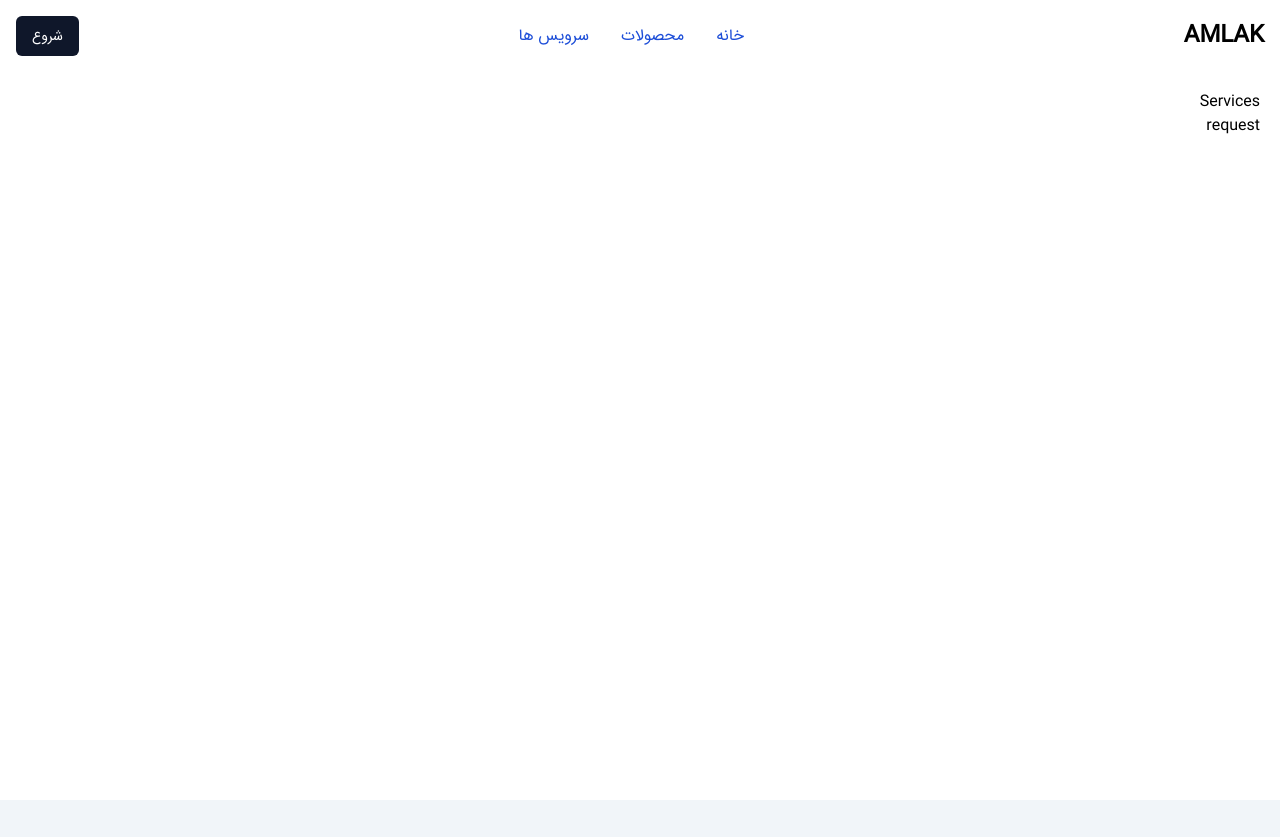
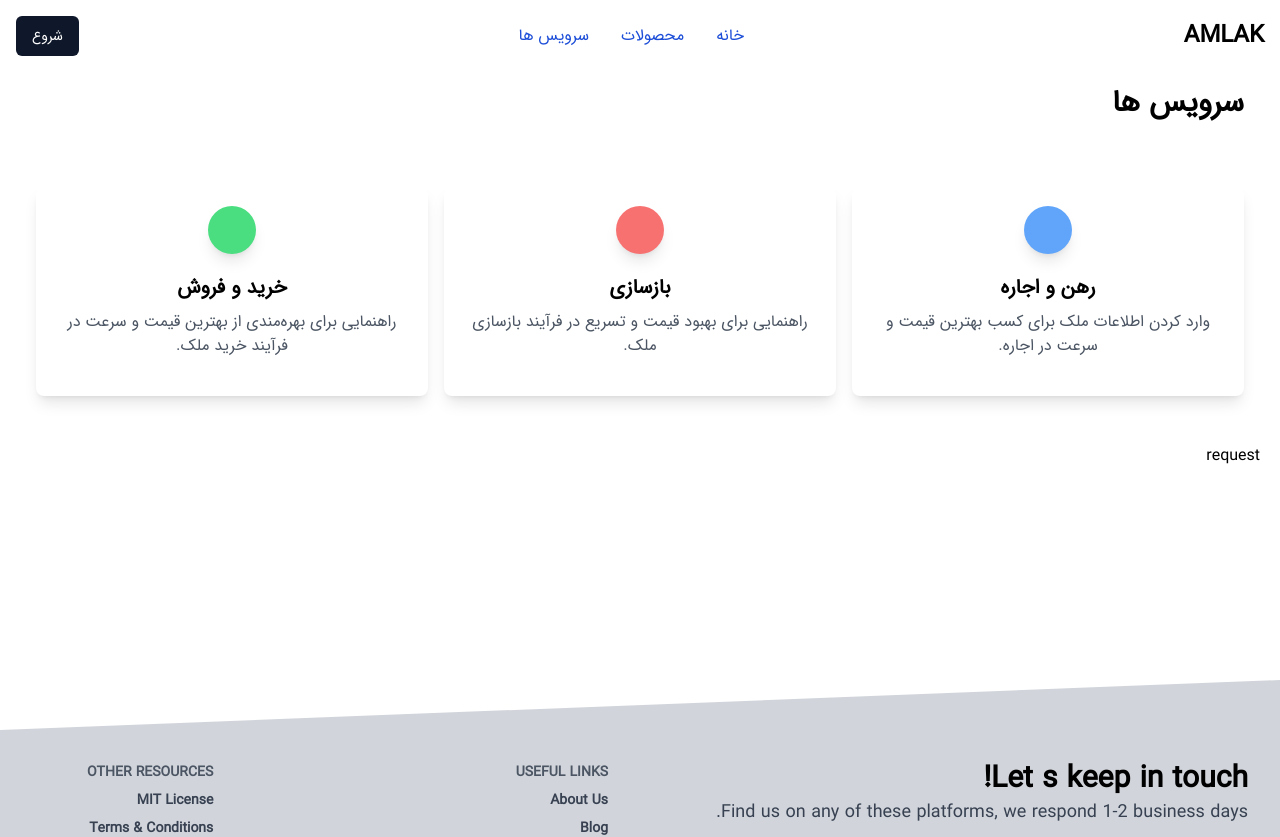
Before and after one commit to ashkansabbaghi/dr.amlak.frontend.next, a Next.js app: page /services in a window 1280 px wide. Shown: the top 837 px of the page. Before the commit the page ends 800 px from the top, so only its background shows below. Built offline with nearby package versions, Linux system fonts and the light colour scheme.

Commit message:
change design landing componenets cardService design page services

```diff
--- a/app/layout.tsx
+++ b/app/layout.tsx
@@ -2,6 +2,7 @@ import type { Metadata } from "next";
 import "./globals.css";
 import localFont from "next/font/local";
 import Header from "@/components/Header";
+import Footer from "../components/Footer";
 
 
 export const metadata: Metadata = {
@@ -23,9 +24,10 @@ export default function RootLayout({
 
       <body className={`bg-slate-100 ${iranSans.className}`}>
         <Header />
-        <main className="min-h-[calc(100vh-70px)] relative top-[70px] p-5 bg-white">
+        <main className="min-h-[calc(100vh-70px)] relative top-[70px] px-5 bg-white">
           {children}
         </main>
+        <Footer />
       </body>
     </html>
   );
--- a/app/page.tsx
+++ b/app/page.tsx
@@ -1,9 +1,9 @@
-import Footer from "../components/Footer";
+import CardService from "@/components/CardService"
+
 
 export default function Home() {
   return (
     <>
-      <main>
       <div className="relative pt-16 pb-32 flex content-center items-center justify-center"
         style={{
           minHeight: "75vh"
@@ -12,7 +12,7 @@ export default function Home() {
           style={{
             backgroundImage: "url('https://images.unsplash.com/photo-1557804506-669a67965ba0?ixlib=rb-1.2.1&ixid=eyJhcHBfaWQiOjEyMDd9&auto=format&fit=crop&w=1267&q=80')"
           }}>
-            <span id="blackOverlay" className="w-full h-full absolute opacity-75 bg-black"></span>
+          <span id="blackOverlay" className="w-full h-full absolute opacity-85 bg-black"></span>
         </div>
         <div className="container relative mx-auto">
           <div className="items-center flex flex-wrap">
@@ -46,51 +46,26 @@ export default function Home() {
       <section className="pb-20 bg-green-100 -mt-24">
         <div className="container mx-auto px-4">
           <div className="flex flex-wrap">
-              <div className="lg:pt-12 pt-6 w-full md:w-4/12 px-4 text-center">
-                <div className="relative flex flex-col min-w-0 break-words bg-white w-full mb-8 shadow-lg rounded-lg">
-                  <div className="px-4 py-5 flex-auto">
-                    <div className="text-white p-3 text-center inline-flex items-center justify-center w-12 h-12 mb-5 shadow-lg rounded-full bg-red-400">
-                      <i className="fas fa-award"></i>
-                    </div>
-                    <h6 className="text-xl font-semibold">Awarded Agency</h6>
-                    <p className="mt-2 mb-4 text-gray-600">
-                      Divide details about your product or agency work into parts. A paragraph describing a feature will be enough.
-                    </p>
-                  </div>
-                </div>
-              </div>
+            <CardService
+              icons={<i className="fas fa-award"></i>}
+              title={"Awarded Agency"}
+              desc={" Divide details about your product or agency work into parts. A paragraph describing a feature will be enough."}
+              colorIcon={"bg-blue-400"}
+              className={"lg:pt-12 pt-6 w-full md:w-4/12 px-4 text-center"} />
 
-              <div className="w-full md:w-4/12 px-4 text-center">
-                <div className="relative flex flex-col min-w-0 break-words bg-white w-full mb-8 shadow-lg rounded-lg">
-                  <div className="px-4 py-5 flex-auto">
-                    <div className="text-white p-3 text-center inline-flex items-center justify-center w-12 h-12 mb-5 shadow-lg rounded-full bg-blue-400">
-                      <i className="fas fa-retweet"></i>
-                    </div>
-                    <h6 className="text-xl font-semibold">
-                      Free Revisions
-                    </h6>
-                    <p className="mt-2 mb-4 text-gray-600">
-                      Keep you user engaged by providing meaningful information. Remember that by this time, the user is curious.
-                    </p>
-                  </div>
-                </div>
-              </div>
+            <CardService
+              icons={<i className="fas fa-award"></i>}
+              title={"Free Revisions"}
+              desc={" Divide details about your product or agency work into parts. A paragraph describing a feature will be enough."}
+              colorIcon={"bg-blue-400"}
+              className={"w-full md:w-4/12 px-4 text-center"} />
 
-              <div className="pt-6 w-full md:w-4/12 px-4 text-center">
-                <div className="relative flex flex-col min-w-0 break-words bg-white w-full mb-8 shadow-lg rounded-lg">
-                  <div className="px-4 py-5 flex-auto">
-                    <div className="text-white p-3 text-center inline-flex items-center justify-center w-12 h-12 mb-5 shadow-lg rounded-full bg-green-400">
-                      <i className="fas fa-fingerprint"></i>
-                    </div>
-                    <h6 className="text-xl font-semibold">
-                      Verified Company
-                    </h6>
-                    <p className="mt-2 mb-4 text-gray-600">
-                      Write a few lines about each one. A paragraph describing a feature will be enough. Keep you user engaged!
-                    </p>
-                  </div>
-                </div>
-              </div>
+            <CardService
+              icons={<i className="fas fa-award"></i>}
+              title={"Free Revisions"}
+              desc={" Divide details about your product or agency work into parts. A paragraph describing a feature will be enough."}
+              colorIcon={"bg-blue-400"}
+              className={"pt-6 w-full md:w-4/12 px-4 text-center"} />
           </div>
 
 
@@ -121,7 +96,7 @@ export default function Home() {
               </a>
             </div>
 
-              <div className="w-full md:w-4/12 px-4 mr-auto ml-auto">
+            <div className="w-full md:w-4/12 px-4 mr-auto ml-auto transform -rotate-6">
               <div className="relative flex flex-col min-w-0 break-words bg-white w-full mb-6 shadow-lg rounded-lg bg-pink-600">
                 <img
                   alt="..."
@@ -565,8 +540,6 @@ export default function Home() {
           </div>
         </div>
       </section>
-      </main>
-      <Footer />
     </>
   )
 }
--- a/app/services/page.tsx
+++ b/app/services/page.tsx
@@ -1,9 +1,47 @@
+import CardService from "@/components/CardService";
 import Link from "next/link";
 
 export default function Services() {
   return (
     <>
-      <p>Services</p>
+      <div className="container p-4">
+        <h1 className="text-3xl font-bold mb-16">سرویس ها</h1>
+        <div className="grid grid-cols-3 gap-4">
+          <Link href={"services/rent"} >
+            <CardService
+              className={"w-auto text-center"}
+              icons={<i className="fas fa-award"></i>}
+              title={"رهن و اجاره"}
+              desc={"وارد کردن اطلاعات ملک برای کسب بهترین قیمت و سرعت در اجاره."}
+              colorIcon={"bg-blue-400"}
+              heightCart={"h-[210px]"}
+            />
+          </Link>
+          <Link href={"services/rebuilding"} >
+            <CardService
+              className={"w-auto text-center"}
+              icons={<i className="fas fa-award"></i>}
+              title={"بازسازی"}
+              desc={" راهنمایی برای بهبود قیمت و تسریع در فرآیند بازسازی ملک."}
+              colorIcon={"bg-red-400"}
+              heightCart={"h-[210px]"}
+            />
+          </Link>
+          <Link href={"services/sales"} >
+            <CardService
+              className={"w-auto text-center"}
+              icons={<i className="fas fa-award"></i>}
+              title={"خرید و فروش"}
+              desc={"راهنمایی برای بهره‌مندی از بهترین قیمت و سرعت در فرآیند خرید ملک."}
+              colorIcon={"bg-green-400"}
+              heightCart={"h-[210px]"}
+            />
+          </Link>
+        </div>
+      </div>
+
+
+
       <Link href="/services/request">request</Link>
     </>
   )
--- /dev/null
+++ b/components/CardService.tsx
@@ -0,0 +1,34 @@
+function CardService({ icons , title, desc, colorIcon  , className , heightCart}: {
+    icons: React.ReactNode;
+    title: string;
+    desc: string;
+    colorIcon: string;
+    className: string;
+    heightCart : string;
+}) {
+    return (
+        <>
+ <div className={className}>
+            <div className="relative flex flex-col min-w-0 break-words bg-white w-full mb-8 shadow-lg rounded-lg">
+                <div className={`px-4 py-5 flex-auto ${heightCart}`}>
+                    <div className={`text-white p-3 text-center inline-flex items-center justify-center w-12 h-12 mb-5 shadow-lg rounded-full ${colorIcon}`}>
+                        {icons}
+                    </div>
+                    <h6 className="text-xl font-semibold">{title}</h6>
+                    <p className="mt-2 mb-4 text-gray-600">
+                        {desc}
+                    </p>
+                </div>
+            </div>
+            </div>
+        </>
+    )
+}
+
+CardService.defaultProps = {
+    heightCart : "h-auto",
+    colorIcon: "bg-gray-400",
+    icons : <i className="fas fa-award" />
+}
+
+export default CardService
--- a/components/Header.tsx
+++ b/components/Header.tsx
@@ -5,7 +5,7 @@ import Link from "next/link";
 export default function Header() {
   return (
     <div className="bg-white dark:bg-gray-900 fixed w-full z-20 top-0 start-0 ">
-      <div className="max-w-screen-xl flex flex-wrap items-center justify-between mx-auto p-4">
+      <div className="container flex flex-wrap items-center justify-between mx-auto p-4">
         <Link href="/" className="flex items-center space-x-3 rtl:space-x-reverse">
           {/* <img className="h-8 w-auto" src="https://tailwindui.com/img/logos/mark.svg?color=indigo&shade=500" alt="Your Company" /> */}
           <span className="self-center text-2xl font-semibold whitespace-nowrap dark:text-white">AMLAK</span>
```
Also changed, not shown: app/services/[category]/page.tsx (renamed from app/services/request/page.tsx). Lines whose indentation alone changed are shown as unchanged.
